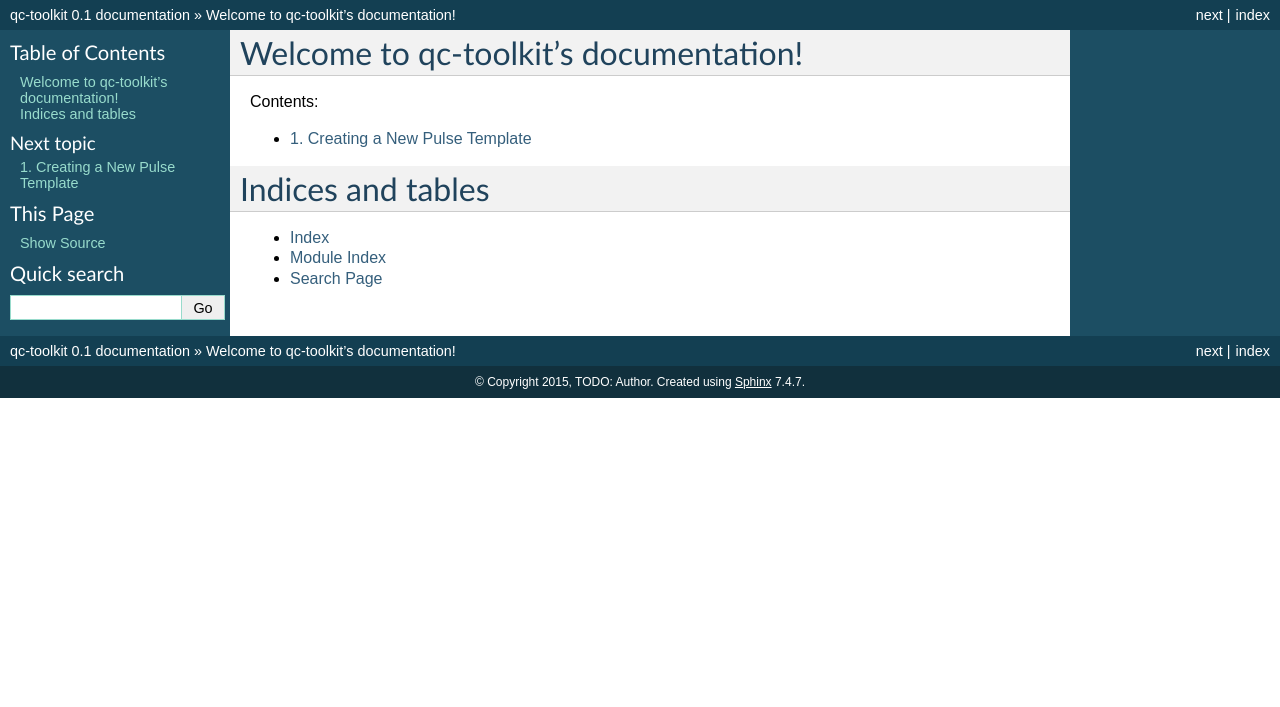
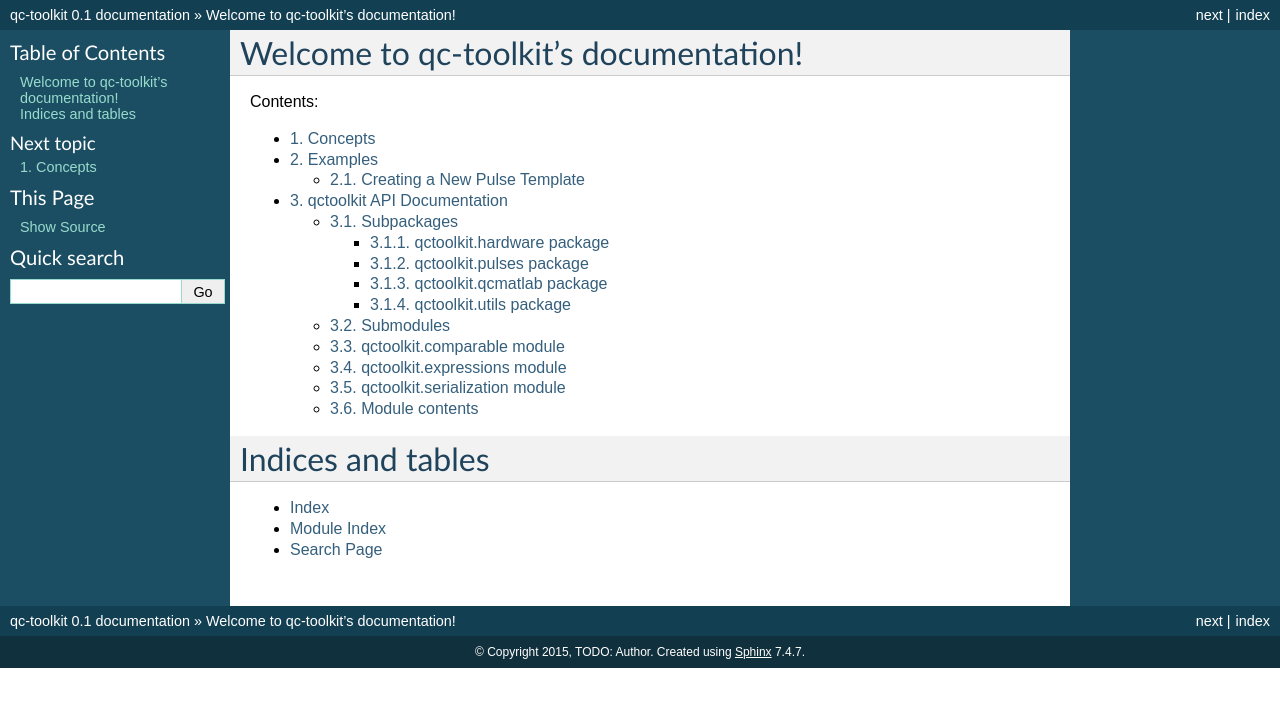
Before and after one commit to qutech/qupulse, a Sphinx documentation site: the page built from doc/source/index.rst, in a window 1280 px wide. Shown: the top 707 px of the page. Built offline with Sphinx 7.4.7, drawn with Linux system fonts in a browser that asks for light colours; pages that are not in the unit, such as notebooks, are missing from menus.

Commit message:
Restructured the doc folder and added auto-generated API documentation.

```diff
--- /dev/null
+++ b/doc/source/concepts/concepts.rst
@@ -0,0 +1,2 @@
+Concepts
+========
--- a/doc/source/conf.py
+++ b/doc/source/conf.py
@@ -39,6 +39,7 @@ extensions = [
     'sphinx.ext.mathjax',
     'sphinx.ext.ifconfig',
     'sphinx.ext.viewcode',
+    'sphinx.ext.autodoc'
 ]
 
 # Add any paths that contain templates here, relative to this directory.
--- a/doc/source/TablePulseTemplate_example.rst
+++ b/doc/source/examples/TablePulseTemplate_example.rst
@@ -5,8 +5,8 @@ Creating a New Pulse Template
 
 This example goes through the workflow of creating a new type of pulse from scratch using the `TablePulseTemplate` class.
 
-.. figure:: _static/example_pulse.*
-    :width: 12cm
+.. figure:: ../_static/example_pulse.svg
+    :width: 35%
     :align: center
     :alt: Example pulse
 
--- /dev/null
+++ b/doc/source/examples/examples.rst
@@ -0,0 +1,5 @@
+Examples
+========
+
+.. toctree::
+    TablePulseTemplate_example
--- a/doc/source/index.rst
+++ b/doc/source/index.rst
@@ -9,13 +9,12 @@ Welcome to qc-toolkit's documentation!
 Contents:
 
 .. toctree::
-   :maxdepth: 2
+   :maxdepth: 3
    :numbered:
 
-   TablePulseTemplate_example
-
-.. automodule::pulses
-.. automodule::utils
+   concepts/concepts
+   examples/examples
+   qctoolkit API Documentation <qctoolkit>
 
 Indices and tables
 ==================
--- /dev/null
+++ b/doc/source/qctoolkit.hardware.rst
@@ -0,0 +1,18 @@
+qctoolkit.hardware package
+==========================
+
+Subpackages
+-----------
+
+.. toctree::
+
+    qctoolkit.hardware.awgs
+    qctoolkit.hardware.dacs
+
+Module contents
+---------------
+
+.. automodule:: qctoolkit.hardware
+    :members:
+    :undoc-members:
+    :show-inheritance:
--- /dev/null
+++ b/doc/source/qctoolkit.pulses.rst
@@ -0,0 +1,118 @@
+qctoolkit.pulses package
+========================
+
+Submodules
+----------
+
+qctoolkit.pulses.branch_pulse_template module
+---------------------------------------------
+
+.. automodule:: qctoolkit.pulses.branch_pulse_template
+    :members:
+    :undoc-members:
+    :show-inheritance:
+
+qctoolkit.pulses.conditions module
+----------------------------------
+
+.. automodule:: qctoolkit.pulses.conditions
+    :members:
+    :undoc-members:
+    :show-inheritance:
+
+qctoolkit.pulses.function_pulse_template module
+-----------------------------------------------
+
+.. automodule:: qctoolkit.pulses.function_pulse_template
+    :members:
+    :undoc-members:
+    :show-inheritance:
+
+qctoolkit.pulses.instructions module
+------------------------------------
+
+.. automodule:: qctoolkit.pulses.instructions
+    :members:
+    :undoc-members:
+    :show-inheritance:
+
+qctoolkit.pulses.interpolation module
+-------------------------------------
+
+.. automodule:: qctoolkit.pulses.interpolation
+    :members:
+    :undoc-members:
+    :show-inheritance:
+
+qctoolkit.pulses.loop_pulse_template module
+-------------------------------------------
+
+.. automodule:: qctoolkit.pulses.loop_pulse_template
+    :members:
+    :undoc-members:
+    :show-inheritance:
+
+qctoolkit.pulses.parameters module
+----------------------------------
+
+.. automodule:: qctoolkit.pulses.parameters
+    :members:
+    :undoc-members:
+    :show-inheritance:
+
+qctoolkit.pulses.plotting module
+--------------------------------
+
+.. automodule:: qctoolkit.pulses.plotting
+    :members:
+    :undoc-members:
+    :show-inheritance:
+
+qctoolkit.pulses.pulse_template module
+--------------------------------------
+
+.. automodule:: qctoolkit.pulses.pulse_template
+    :members:
+    :undoc-members:
+    :show-inheritance:
+
+qctoolkit.pulses.repetition_pulse_template module
+-------------------------------------------------
+
+.. automodule:: qctoolkit.pulses.repetition_pulse_template
+    :members:
+    :undoc-members:
+    :show-inheritance:
+
+qctoolkit.pulses.sequence_pulse_template module
+-----------------------------------------------
+
+.. automodule:: qctoolkit.pulses.sequence_pulse_template
+    :members:
+    :undoc-members:
+    :show-inheritance:
+
+qctoolkit.pulses.sequencing module
+----------------------------------
+
+.. automodule:: qctoolkit.pulses.sequencing
+    :members:
+    :undoc-members:
+    :show-inheritance:
+
+qctoolkit.pulses.table_pulse_template module
+--------------------------------------------
+
+.. automodule:: qctoolkit.pulses.table_pulse_template
+    :members:
+    :undoc-members:
+    :show-inheritance:
+
+
+Module contents
+---------------
+
+.. automodule:: qctoolkit.pulses
+    :members:
+    :undoc-members:
+    :show-inheritance:
--- /dev/null
+++ b/doc/source/qctoolkit.qcmatlab.rst
@@ -0,0 +1,30 @@
+qctoolkit.qcmatlab package
+==========================
+
+Submodules
+----------
+
+qctoolkit.qcmatlab.manager module
+---------------------------------
+
+.. automodule:: qctoolkit.qcmatlab.manager
+    :members:
+    :undoc-members:
+    :show-inheritance:
+
+qctoolkit.qcmatlab.pulse_control module
+---------------------------------------
+
+.. automodule:: qctoolkit.qcmatlab.pulse_control
+    :members:
+    :undoc-members:
+    :show-inheritance:
+
+
+Module contents
+---------------
+
+.. automodule:: qctoolkit.qcmatlab
+    :members:
+    :undoc-members:
+    :show-inheritance:
--- /dev/null
+++ b/doc/source/qctoolkit.rst
@@ -0,0 +1,48 @@
+qctoolkit package
+=================
+
+Subpackages
+-----------
+
+.. toctree::
+
+    qctoolkit.hardware
+    qctoolkit.pulses
+    qctoolkit.qcmatlab
+    qctoolkit.utils
+
+Submodules
+----------
+
+qctoolkit.comparable module
+---------------------------
+
+.. automodule:: qctoolkit.comparable
+    :members:
+    :undoc-members:
+    :show-inheritance:
+
+qctoolkit.expressions module
+----------------------------
+
+.. automodule:: qctoolkit.expressions
+    :members:
+    :undoc-members:
+    :show-inheritance:
+
+qctoolkit.serialization module
+------------------------------
+
+.. automodule:: qctoolkit.serialization
+    :members:
+    :undoc-members:
+    :show-inheritance:
+
+
+Module contents
+---------------
+
+.. automodule:: qctoolkit
+    :members:
+    :undoc-members:
+    :show-inheritance:
--- /dev/null
+++ b/doc/source/qctoolkit.utils.rst
@@ -0,0 +1,22 @@
+qctoolkit.utils package
+=======================
+
+Submodules
+----------
+
+qctoolkit.utils.type_check module
+---------------------------------
+
+.. automodule:: qctoolkit.utils.type_check
+    :members:
+    :undoc-members:
+    :show-inheritance:
+
+
+Module contents
+---------------
+
+.. automodule:: qctoolkit.utils
+    :members:
+    :undoc-members:
+    :show-inheritance:
```
Also changed, not shown: 2 other files.
